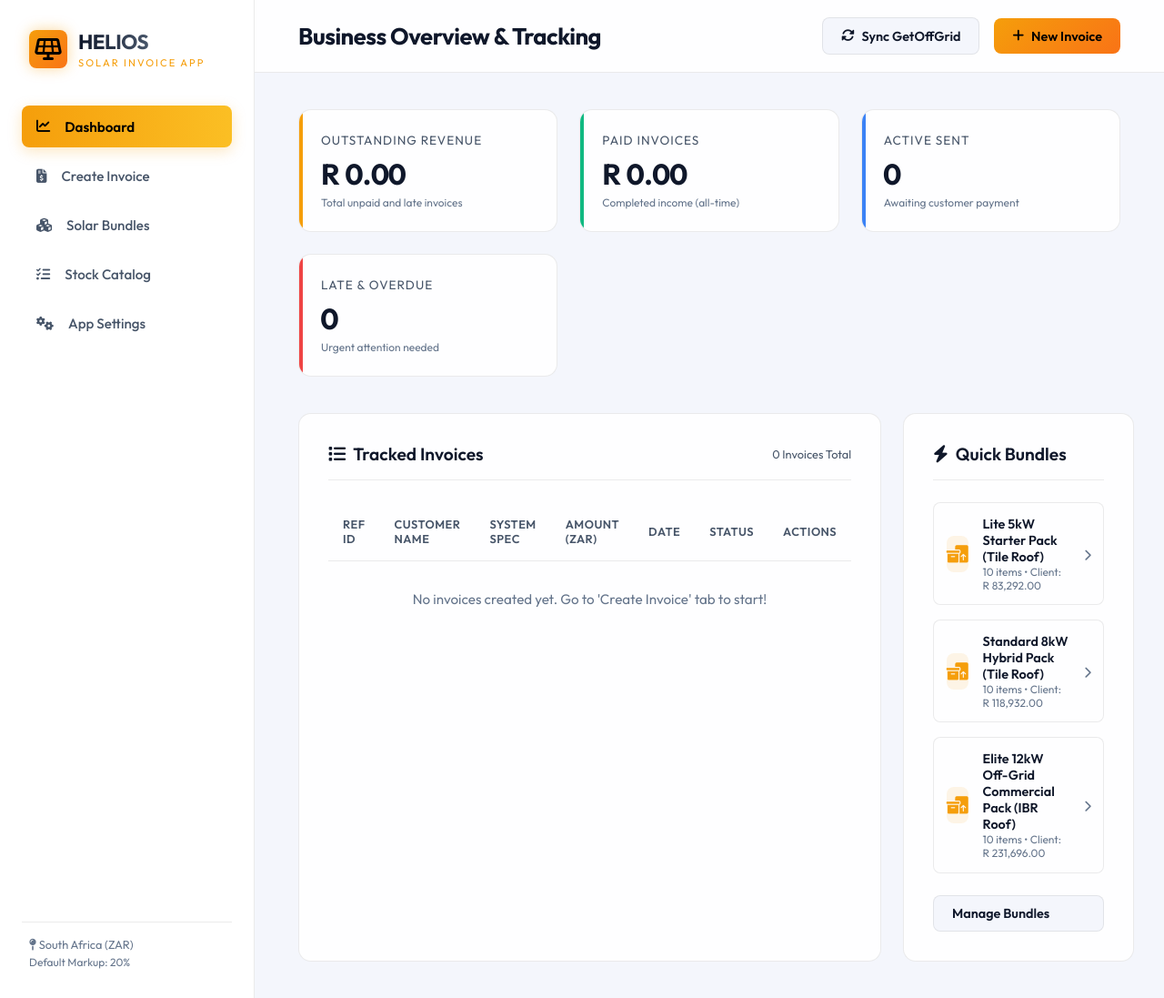
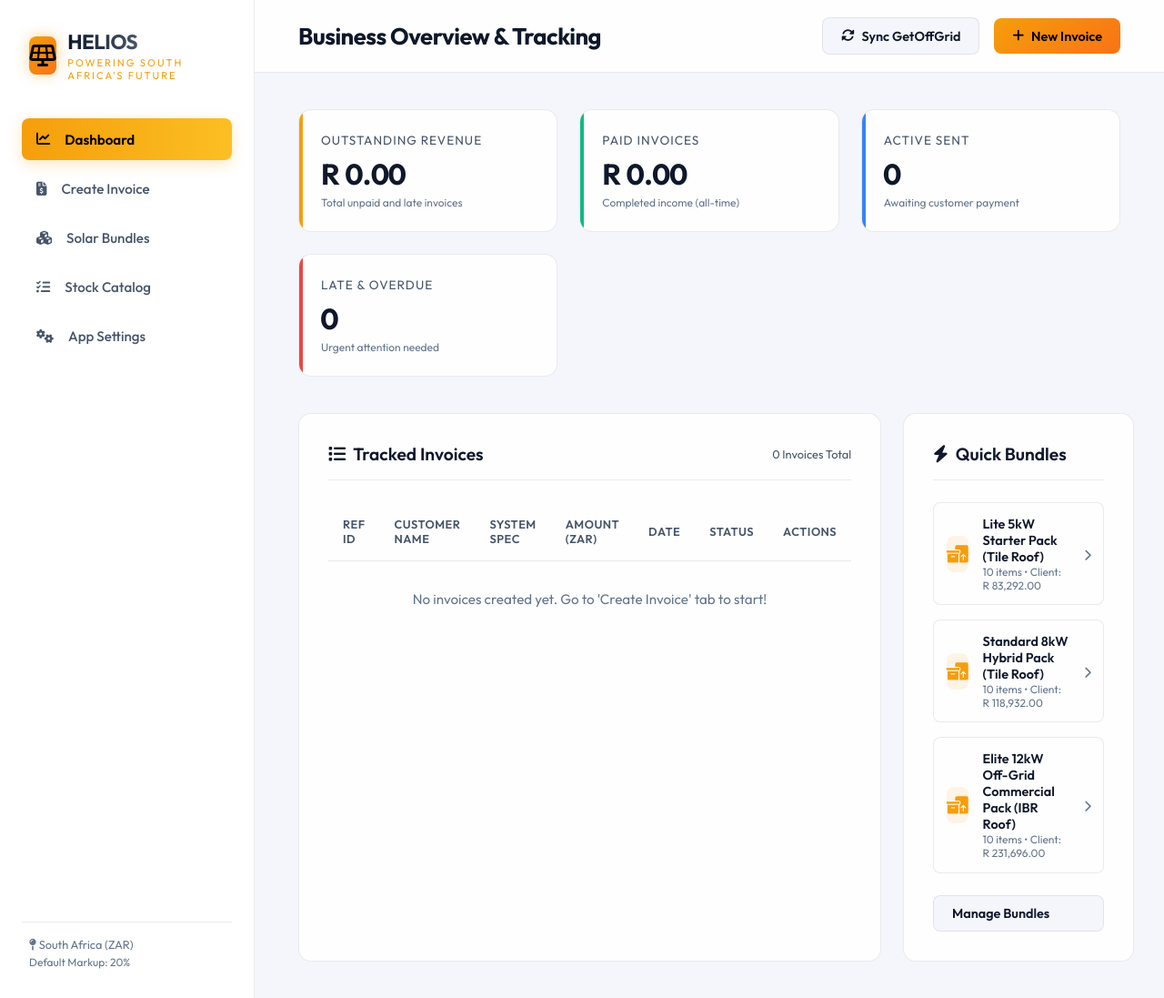
Before and after one commit to saecurrry/solar-invoice, a website with bundled scripts: page public/index.html in a window 1280 px wide. Shown: the whole page at 91% size. Built offline with nearby package versions, Linux system fonts and the light colour scheme; files whose address does not match are found by name.

Commit message:
fix: Add dynamic sidebar brand text updates to automatically sync with settings changes

```diff
--- a/public/app.js
+++ b/public/app.js
@@ -34,9 +34,26 @@ document.addEventListener('DOMContentLoaded', () => {
   setupUIEventListeners();
 });
 
+function updateSidebarBranding() {
+  const settings = state.settings || DEFAULT_SETTINGS;
+  const brandTextEl = document.getElementById('sidebar-brand-text');
+  const brandSubEl = document.getElementById('sidebar-brand-sub');
+
+  if (brandTextEl) {
+    const compName = settings.companyName || DEFAULT_SETTINGS.companyName;
+    const words = compName.toUpperCase().split(/\s+/);
+    brandTextEl.innerText = words[0] || 'HELIOS';
+  }
+
+  if (brandSubEl) {
+    brandSubEl.innerText = settings.companyTagline || DEFAULT_SETTINGS.companyTagline || 'Solar Invoice App';
+  }
+}
+
 async function loadInitialState() {
   loadLocalStorageState();
   checkAdminLock();
+  updateSidebarBranding();
 
   // Try to load latest catalog and settings from server
   try {
@@ -62,6 +79,7 @@ async function loadInitialState() {
         localStorage.setItem('helios_settings', JSON.stringify(state.settings));
         console.log(`[Init] Successfully synchronized with backend settings.json.`);
         checkAdminLock();
+        updateSidebarBranding();
       }
     }
   } catch (err) {
@@ -414,6 +432,7 @@ window.saveSettingsForm = () => {
 
   saveSettings(updatedSettings);
   checkAdminLock();
+  updateSidebarBranding();
   alert("Settings saved successfully!");
   renderAllViews();
 };
--- a/public/index.html
+++ b/public/index.html
@@ -36,8 +36,8 @@
         <div class="brand">
           <div class="brand-logo"><i class="fa-solid fa-solar-panel"></i></div>
           <div>
-            <span class="brand-text">HELIOS</span>
-            <span class="brand-sub">Solar Invoice App</span>
+            <span class="brand-text" id="sidebar-brand-text">HELIOS</span>
+            <span class="brand-sub" id="sidebar-brand-sub">Solar Invoice App</span>
           </div>
         </div>
 
```
